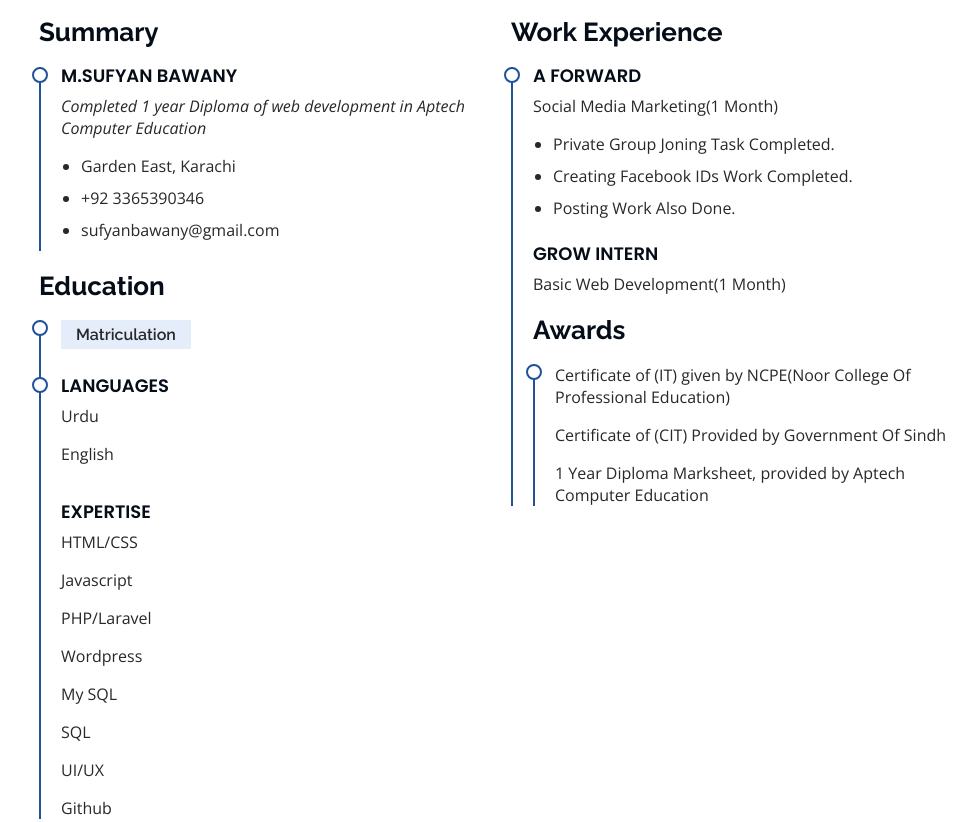
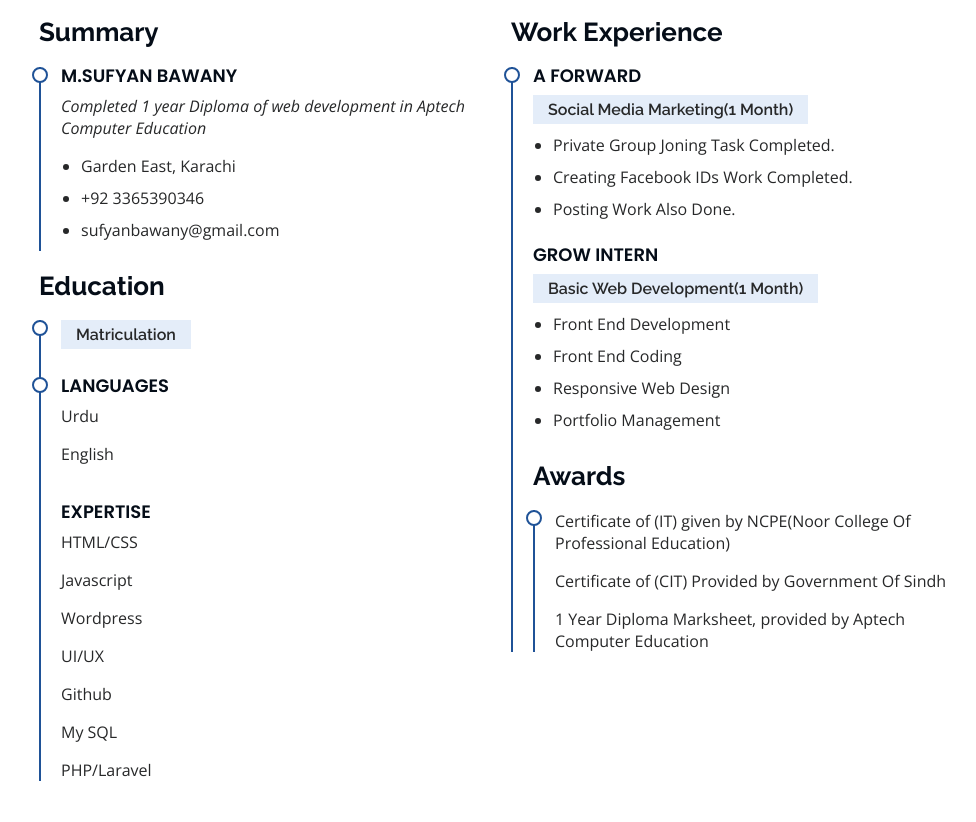
Before and after one commit to sufyan2301b/DEN, a plain HTML site: page index.html in a window 1280 px wide. Shown: the part 2099-2921 px from the top of the page, without its empty margins (291-1267 px from the left). Drawn offline with nearby package versions, Linux system fonts and the light colour scheme.

Commit message:
Update index.html

```diff
--- a/index.html
+++ b/index.html
@@ -216,13 +216,11 @@
 
             <p>HTML/CSS</p>
             <p>Javascript</p>
+             <p>Wordpress</p>
+             <p>UI/UX</p>
+             <p>Github</p>
+             <p>My SQL</p>
             <p>PHP/Laravel</p>
-            <p>Wordpress</p>
-            <p>My SQL</p>
-            <p>SQL</p>
-            <p>UI/UX</p>
-            <p>Github</p>
-
             </div>
           </div>
 
@@ -230,7 +228,7 @@
             <h3 class="resume-title">Work Experience</h3>
             <div class="resume-item">
               <h4>A Forward</h4>
-              <p>Social Media Marketing(1 Month)</p>
+              <h5>Social Media Marketing(1 Month)</h5>
               <ul>
                 <li>Private Group Joning Task Completed.</li>
                 <li>Creating Facebook IDs Work Completed.</li>
@@ -238,35 +236,20 @@
             </ul>
 
               <h4>Grow Intern</h4>
-              <p>Basic Web Development(1 Month)</p>
+              <h5>Basic Web Development(1 Month)</h5>
+              <ul>
+                <li>Front End Development</li>
+                <li>Front End Coding</li>
+                <li>Responsive Web Design</li>
+                <li>Portfolio Management</li>
+              </ul>
 
             <h3 class="resume-title">Awards</h3>
             <div class="resume-item">
               <p>Certificate of (IT) given by NCPE(Noor College Of Professional Education)</p>
               <p>Certificate of (CIT) Provided by Government Of Sindh</p>
               <p>1 Year Diploma Marksheet, provided by Aptech Computer Education</p>
-
-            <!-- <h3 class="resume-title">My Projects Experiences</h3>
-            <div class="resume-item">
-              <h4>Red Card</h4>
-              <p><em>"Welcome to [Red Card Limited], your one-stop hub for all things coding!
-                Explore our resources, Occassional Cards, and much more dedicated to programming languages
-                like JavaScript, HTML/CSS, bootstrap, and more. Learn, share, and grow with us as we dive into
-                 the world of coding and software development."</em></p>
-              <p>This is website hosted link</p>
-              <p>https://sufyan2301.b.github.io/Red-Card-Limited-5-.github.io/</p>
-            </div>
-            <div class="resume-item">
-              <h4>Second Project Experience</h4>
-              <p><em>"Dive into the world of coding at [The Shoes]! Our website is a dynamic hub
-                 for programmers, developers, and tech enthusiasts. Discover a wealth of resources,
-                 categories of shoes, articles, and forums, all dedicated to help you in buying
-                 best shoes. Learn, share, and innovate with our community."</em></p>
-              <p>This is website hosted link</p>
-              <p>https://sufyan2301b.github.io/THE-SHOES.github.io/</p>
-            </div> -->
         </div>
-
       </div>
     </section><!-- End Resume Section -->
 
```
